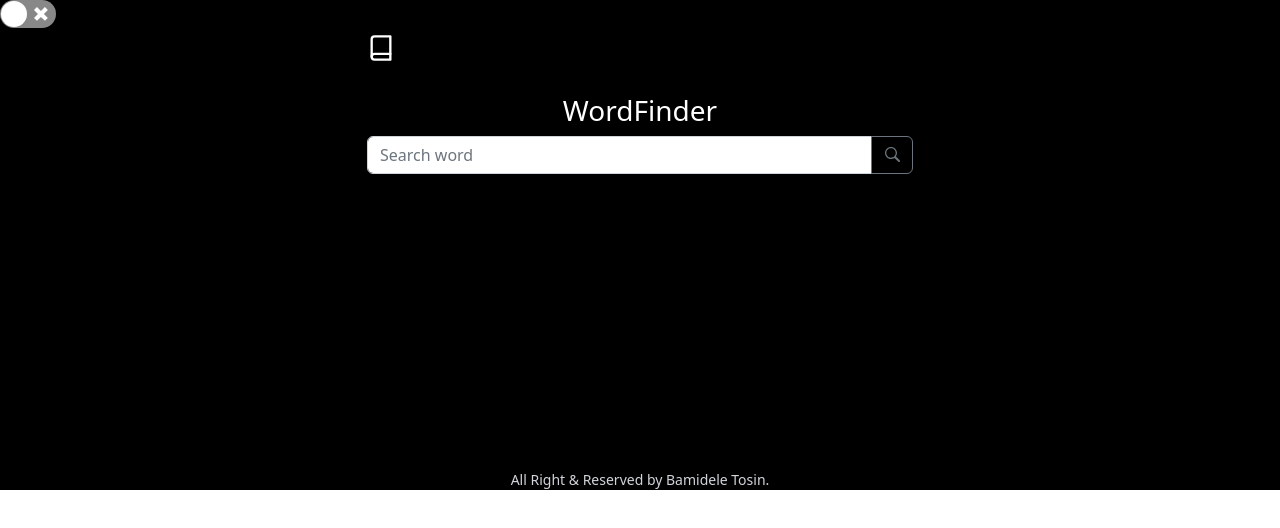
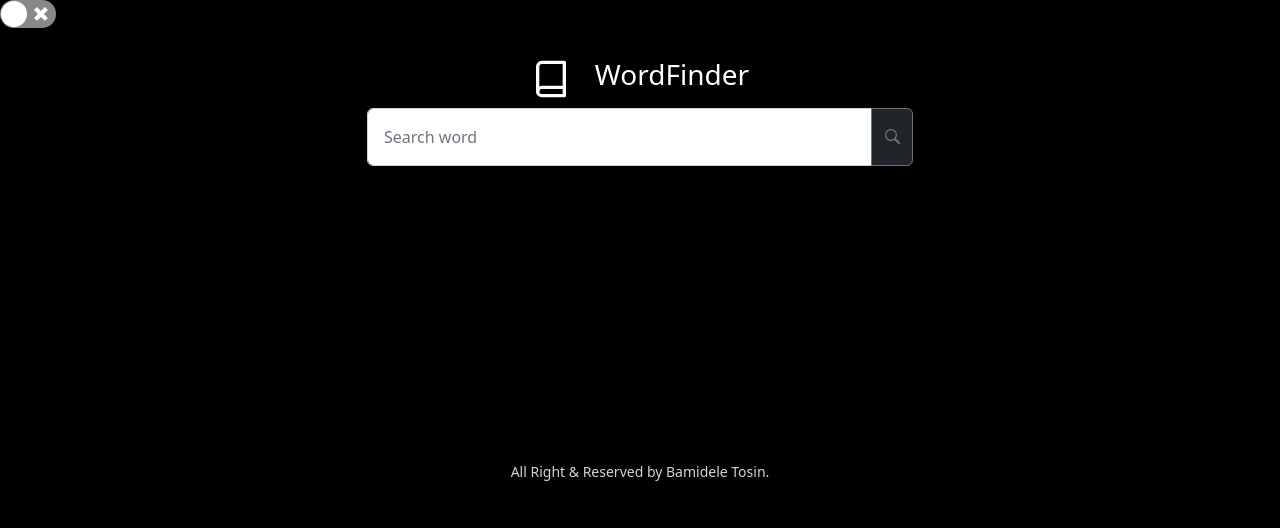
Before and after one commit to TosinMary/Dictionary-app, a React (Create React App) app: page / in a window 1280 px wide. Shown: the top 528 px of the page. Built offline with nearby package versions, Linux system fonts and the light colour scheme.

Commit message:
background and color changed

```diff
--- a/src/App.css
+++ b/src/App.css
@@ -1,14 +1,22 @@
-body{
+
+#dark, body{
+  background-color: black;
   height: 100vh;
-}
-#dark{
-  background-color: black;
   color: white;
 }
 #light{
-  background-color: white;
+  background-color: white;color: black;
 }
 #dark.header{
 
   background-color: white;
 }
+.title-page{
+  display: flex;
+  justify-content: center;
+  align-items: center;
+  gap: 1.5rem;
+}
+.book-logo{
+  font-size: 2.5rem;
+}
--- a/src/App.js
+++ b/src/App.js
@@ -1,7 +1,6 @@
 import './App.css';
 import 'bootstrap/dist/css/bootstrap.min.css';
 import 'bootstrap/dist/js/bootstrap.bundle.min';
-import Header from './component/Header';
 import Display from '../src/component/display/Display';
 import { createContext, useState  } from 'react';
 import Switch from 'react-switch';
@@ -22,7 +21,7 @@ function App() {
     <div className="App" id={theme}>
       <Switch onChange={toggleTheme} checked={theme === "light"}/>
 
-      <Header />
+
       <Display />
 
     </div>
--- a/src/component/Header.jsx
+++ /dev/null
@@ -1,19 +0,0 @@
-import React from 'react';
-import 'bootstrap/dist/css/bootstrap.min.css';
-import 'bootstrap/dist/js/bootstrap.bundle.min';
-import {FiBook} from 'react-icons/fi';
-
-
-function Header() {
-  return (
-    <section className='container text-center '>
-        <div className='row flex justify-center '>
-          <div className="col col-lg-6">
-          <h3 className='rounded-4'>< FiBook /></h3>
-          </div>
-        </div>
-    </section>
-  )
-}
-
-export default Header
--- a/src/component/display/Display.css
+++ b/src/component/display/Display.css
@@ -1,6 +1,15 @@
+body{
+    background-color: black;
+    height: 100vh;
+    color: white;
+}
 #showContent{
     display: block;
 }
 #showError{
     display: block;
 }
+.searchButton{
+
+
+}
--- a/src/component/display/Display.jsx
+++ b/src/component/display/Display.jsx
@@ -5,6 +5,8 @@ import {GoSearch} from 'react-icons/go';
 import {BsPlay} from 'react-icons/bs';
 import { useState } from 'react';
 import Axios from 'axios';
+import './Display.css'
+import {FiBook} from 'react-icons/fi';
 
 
 
@@ -14,7 +16,7 @@ function Display() {
 
 
     const getDictionaryApi = () => {
-      if (wordText === "" || wordText === " ") {
+      if (wordText === "") {
         alert("Please Input a word");
 
       } else {
@@ -22,7 +24,7 @@ function Display() {
         setWordParameters(res.data[0]);
       })
       .catch(() => {
-        alert("Please check your spellings and try again");
+        alert("Please connect to network and check your spellings to try again");
 
       })
      }
@@ -40,12 +42,15 @@ function Display() {
     <section className='container text-center mt-4'>
       <div className="row flex justify-center">
         <div className="col col-lg-6">
+          <div className="title-page">
+          <h3 className='rounded-4 book-logo'>< FiBook /></h3>
+      <h3 className='mb-3'>WordFinder</h3>
+      </div>
         <form onSubmit = {(e)=> {getDictionaryApi(e.preventDefault());}}>
-      <h3 className='mb-2'>WordFinder</h3>
         <div >
-        <div class="input-group mb-3">
-       <input type="text" class="form-control" placeholder="Search word"onChange={(e) => setWordText(e.target.value)}  aria-label="Recipient's username" aria-describedby="button-addon2"/>
-       <button onClick={getDictionaryApi} class="btn btn-outline-secondary" type="button" id="button-addon2"><GoSearch /></button>
+        <div class="input-group mb-3 ">
+       <input type="text" class="form-control p-3 " placeholder="Search word"onChange={(e) => setWordText(e.target.value)}  aria-label="Recipient's username" aria-describedby="button-addon2"/>
+       <button onClick={getDictionaryApi} class="btn btn-dark btn-outline-secondary " type="button" id="button-addon2"><GoSearch /></button>
       </div>
         </div>
       </form>
@@ -79,7 +84,7 @@ function Display() {
         </div>
         </div>
 
-        <p className='text-gray-300 text-sm flex justify-center items-end my-5'>All Right & Reserved by Bamidele Tosin.</p>
+        <p className='text-gray-300 text-sm flex justify-center align-bottom items-end my-5'>All Right & Reserved by Bamidele Tosin.</p>
 
 
 
```
